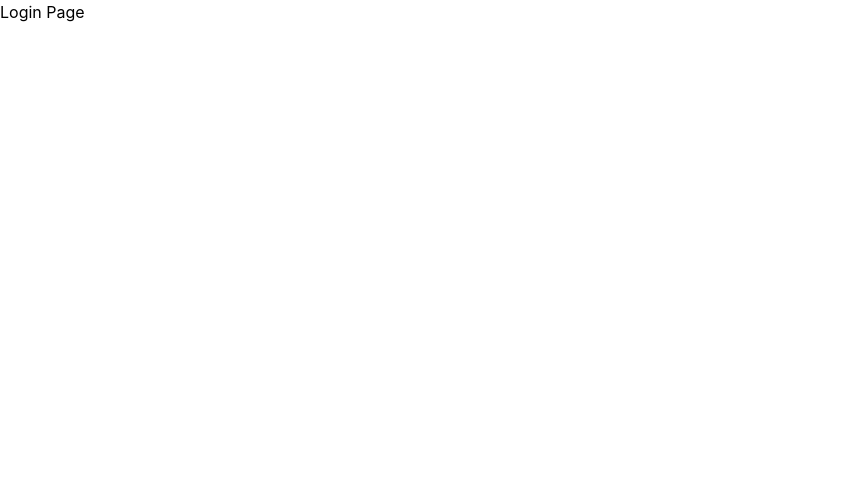
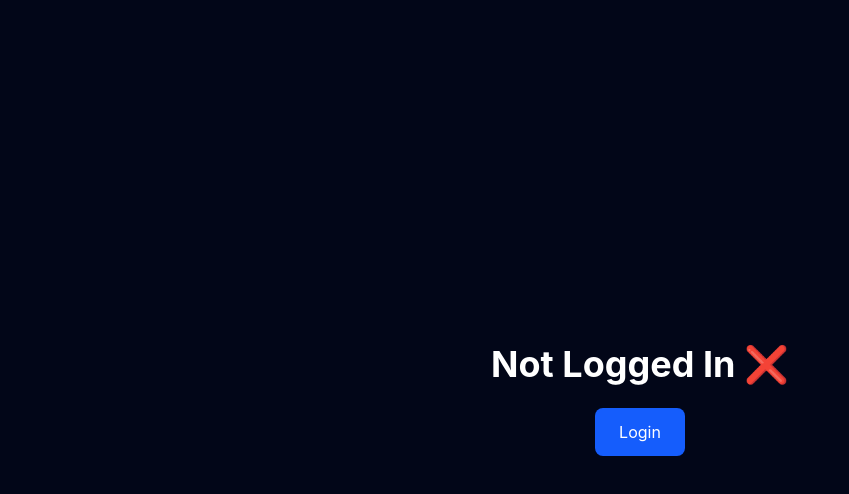
Before and after one commit to iamshubham18/soc-dashboard, a React (Vite) app in the folder client/: page / in a window 1280 px wide. Shown: the top 494 px of the page, without its empty margins (0-849 px from the left). Built offline with nearby package versions, Linux system fonts and the light colour scheme.

Commit message:
added login page

```diff
--- /dev/null
+++ b/client/src/context/AuthProvider.jsx
@@ -0,0 +1,30 @@
+import { useState } from "react";
+import { AuthContext } from "./auth-context";
+
+export function AuthProvider({ children }) {
+  const [isAuthenticated, setIsAuthenticated] = useState(false);
+  const [user, setUser] = useState(null);
+
+  const login = (userData) => {
+    setIsAuthenticated(true);
+    setUser(userData);
+  };
+
+  const logout = () => {
+    setIsAuthenticated(false);
+    setUser(null);
+  };
+
+  return (
+    <AuthContext.Provider
+      value={{
+        isAuthenticated,
+        user,
+        login,
+        logout,
+      }}
+    >
+      {children}
+    </AuthContext.Provider>
+  );
+}
--- /dev/null
+++ b/client/src/context/auth-context.js
@@ -0,0 +1,3 @@
+import { createContext } from "react";
+
+export const AuthContext = createContext();
--- /dev/null
+++ b/client/src/context/useAuth.js
@@ -0,0 +1,6 @@
+import { useContext } from "react";
+import { AuthContext } from "./auth-context";
+
+export function useAuth() {
+  return useContext(AuthContext);
+}
--- a/client/src/main.jsx
+++ b/client/src/main.jsx
@@ -1,13 +1,18 @@
 import { StrictMode } from "react";
 import { createRoot } from "react-dom/client";
 import { BrowserRouter } from "react-router-dom";
+
 import "./index.css";
-import App from "./App.jsx";
+import App from "./App";
+
+import { AuthProvider } from "./context/AuthProvider";
 
 createRoot(document.getElementById("root")).render(
   <StrictMode>
     <BrowserRouter>
-      <App />
+      <AuthProvider>
+        <App />
+      </AuthProvider>
     </BrowserRouter>
   </StrictMode>
 );
--- a/client/src/pages/Login.jsx
+++ b/client/src/pages/Login.jsx
@@ -1,5 +1,45 @@
+import { useAuth } from "../context/useAuth";
+
 function Login() {
-  return <h1>Login Page</h1>;
+  const { isAuthenticated, login, logout, user } = useAuth();
+
+  const handleLogin = () => {
+    login({
+      name: "Shubham",
+      role: "SOC Analyst",
+    });
+  };
+
+  return (
+    <div className="min-h-screen flex flex-col items-center justify-center bg-slate-950 text-white gap-6">
+      <h1 className="text-4xl font-bold">
+        {isAuthenticated ? "Logged In ✅" : "Not Logged In ❌"}
+      </h1>
+
+      {isAuthenticated && (
+        <div className="text-center">
+          <p>Name: {user.name}</p>
+          <p>Role: {user.role}</p>
+        </div>
+      )}
+
+      {!isAuthenticated ? (
+        <button
+          onClick={handleLogin}
+          className="px-6 py-3 rounded-lg bg-blue-600 hover:bg-blue-700"
+        >
+          Login
+        </button>
+      ) : (
+        <button
+          onClick={logout}
+          className="px-6 py-3 rounded-lg bg-red-600 hover:bg-red-700"
+        >
+          Logout
+        </button>
+      )}
+    </div>
+  );
 }
 
 export default Login;
```
Also changed, not shown: client/src/context/AuthContext.jsx (deleted).
